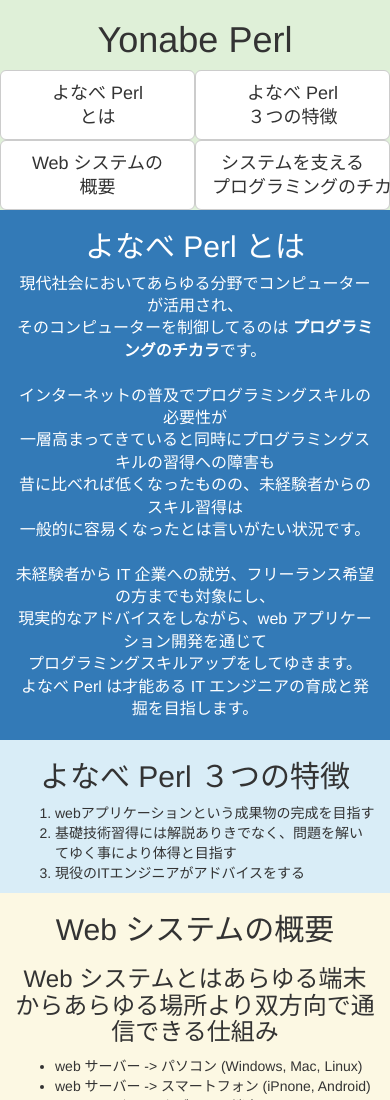
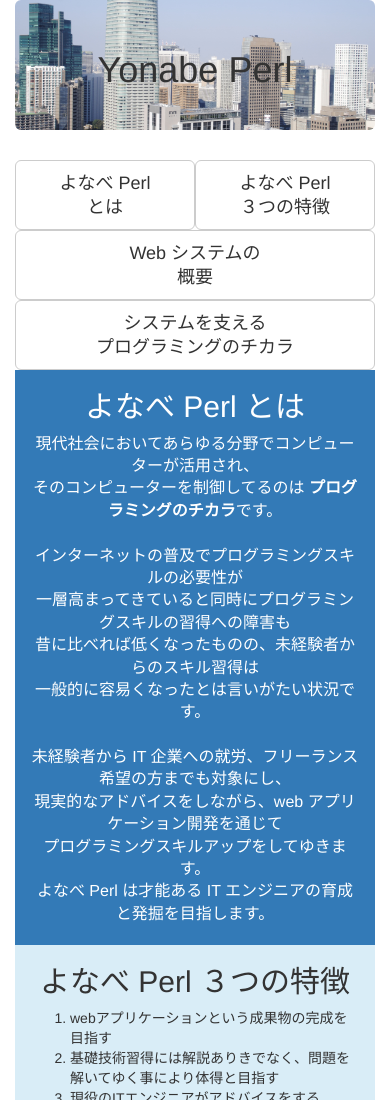
Before and after one commit to ykHakata/yonabe, a plain HTML site: page lpyonabe/index.html in a window 390 px wide. Shown: the top 1100 px of the page. Drawn offline with nearby package versions, Linux system fonts and the light colour scheme.

Commit message:
ヘッダー修正

```diff
--- a/lpyonabe/index.html
+++ b/lpyonabe/index.html
@@ -5,27 +5,28 @@
   <meta charset="utf-8">
   <meta http-equiv="X-UA-Compatible" content="IE=edge">
   <meta name="viewport" content="width=device-width, initial-scale=1">
+  <!-- The above 3 meta tags *must* come first in the head; any other head content must come *after* these tags -->
   <title>よなべ Perl</title>
-  <!-- BootstrapのCSS読み込み -->
+  <!-- Bootstrap -->
   <link href="css/bootstrap.min.css" rel="stylesheet">
-  <!-- jQuery読み込み -->
-  <script src="https://ajax.googleapis.com/ajax/libs/jquery/1.11.3/jquery.min.js"></script>
-  <!-- BootstrapのJS読み込み -->
-  <script src="js/bootstrap.min.js"></script>
-  <!-- ライブラリの読み込み -->
-  <script src="js/smooth-scroll.js"></script>
+  <!-- HTML5 shim and Respond.js for IE8 support of HTML5 elements and media queries -->
+  <!-- WARNING: Respond.js doesn't work if you view the page via file:// -->
+  <!--[if lt IE 9]>
+      <script src="https://oss.maxcdn.com/html5shiv/3.7.2/html5shiv.min.js"></script>
+      <script src="https://oss.maxcdn.com/respond/1.4.2/respond.min.js"></script>
+    <![endif]-->
 </head>
 
-<body>
-  <div class="container bg-success">
+<body class="container">
+  <div class="container jumbotron" style="background:url(../img/top/top_bak02.jpg); background-size:cover;">
     <h1 class="text-center">Yonabe Perl</h1>
   </div>
-  <div class="container bg-success">
+  <div class="container">
     <div class="row">
-      <a class="btn btn-default btn-lg col-xs-6 col-sm-5 col-md-2 col-lp-3 col-sm-offset-0 col-md-offset-0" href="#what" role="button" data-scroll>よなべ Perl <br>とは</a>
-      <a class="btn btn-default btn-lg col-xs-6 col-sm-5 col-md-2 col-lp-3 col-sm-offset-2 col-md-offset-1" href="#feature" role="button" data-scroll>よなべ Perl <br>３つの特徴</a>
-      <a class="btn btn-default btn-lg col-xs-6 col-sm-5 col-md-2 col-lp-3 col-sm-offset-0 col-md-offset-1" href="#summary" role="button" data-scroll>Web システムの <br>概要</a>
-      <a class="btn btn-default btn-lg col-xs-6 col-sm-5 col-md-3 col-lp-3 col-sm-offset-2 col-md-offset-1" href="#power" role="button" data-scroll>システムを支える <br>プログラミングのチカラ</a>
+      <a class="btn btn-default btn-lg col-xs-6 col-sm-6 col-md-2 col-lp-3 col-sm-offset-0 col-md-offset-0" href="#what" role="button" data-scroll>よなべ Perl <br>とは</a>
+      <a class="btn btn-default btn-lg col-xs-6 col-sm-6 col-md-2 col-lp-3 col-sm-offset-0 col-md-offset-1" href="#feature" role="button" data-scroll>よなべ Perl <br>３つの特徴</a>
+      <a class="btn btn-default btn-lg col-xs-12 col-sm-6 col-md-2 col-lp-3 col-sm-offset-0 col-md-offset-1" href="#summary" role="button" data-scroll>Web システムの <br>概要</a>
+      <a class="btn btn-default btn-lg col-xs-12 col-sm-6 col-md-3 col-lp-3 col-sm-offset-0 col-md-offset-1" href="#power" role="button" data-scroll>システムを支える <br>プログラミングのチカラ</a>
     </div>
   </div>
   <div class="container bg-primary" id="what">
@@ -148,6 +149,11 @@
       <a href="mailto:yonabeperl@gmail.com">yonabeperl@gmail.com</a>
     </address>
   </div>
+  <!-- jQuery (necessary for Bootstrap's JavaScript plugins) -->
+  <script src="https://ajax.googleapis.com/ajax/libs/jquery/1.11.3/jquery.min.js"></script>
+  <!-- Include all compiled plugins (below), or include individual files as needed -->
+  <script src="js/bootstrap.min.js"></script>
+  <script src="js/smooth-scroll.js"></script>
   <script>
   // スムーススクロールを起動する
   smoothScroll.init({
```
